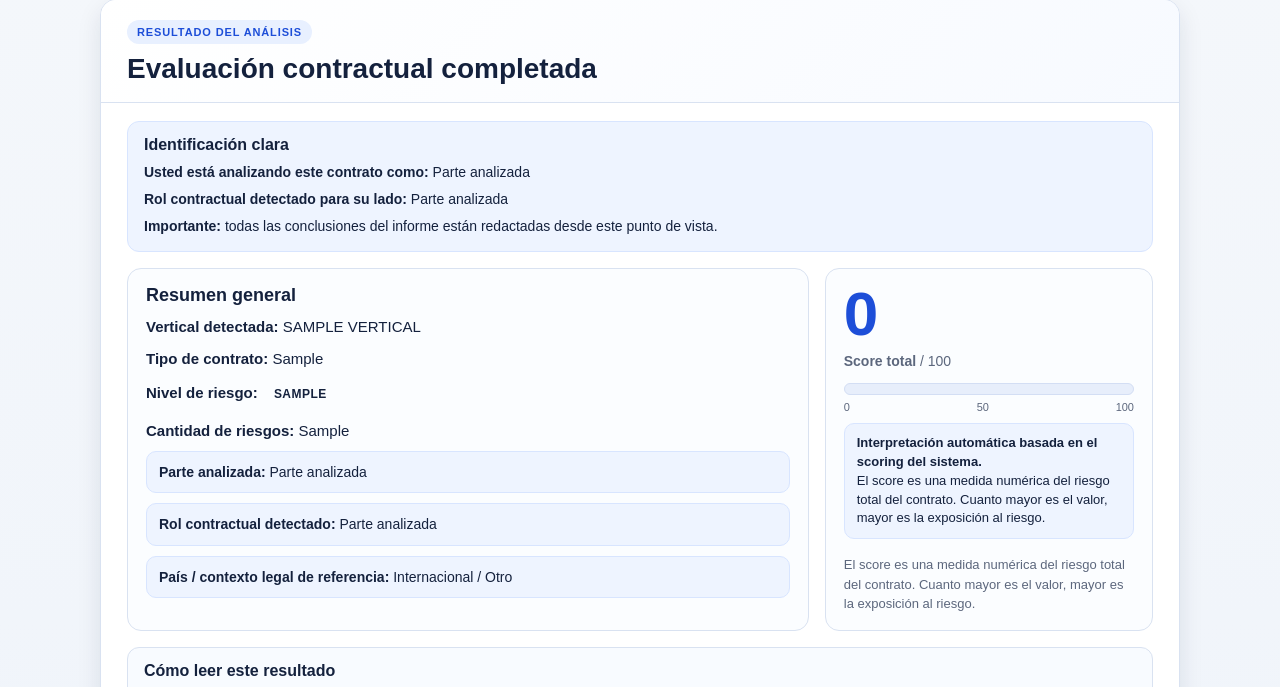
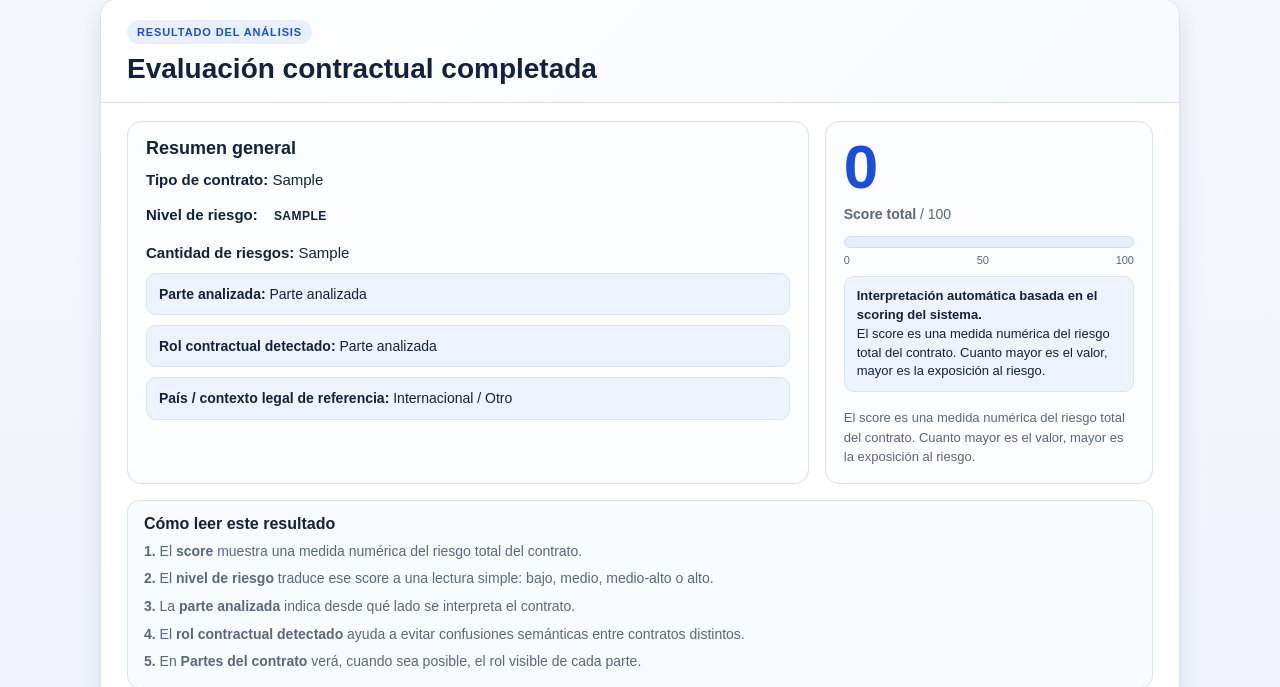
Before and after one commit to cgcv1961-design/AI_Gpt_AUTOMATIZACION, a FastAPI app: template demo_web/templates/resultado.html in a window 1280 px wide. Shown: the part 19-706 px from the top of the page. Run offline with FastAPI, Linux system fonts and the light colour scheme; the template is opened without the code that fills it: most values are stand-ins (such as "Sample title", 1, 10 or a date in 2020).

Commit message:
Simplifica resultado web y corrige roles visibles en Render

```diff
--- a/api/api.py
+++ b/api/api.py
@@ -143,10 +143,6 @@ def formatear_parte_visible(parte: Any) -> str:
     return texto_limpio(parte, default="-")
 
 
-# =========================================================
-# NORMALIZADORES DE ENTRADA
-# =========================================================
-
 def normalizar_perspectiva_entrada(valor: str) -> str:
     texto = (valor or "").strip().lower()
 
@@ -181,10 +177,6 @@ def normalizar_pais_entrada(valor: str) -> str:
 
     return mapa.get(texto, "internacional")
 
-
-# =========================================================
-# EXTRACCIÓN DE DATOS PARA LA UI
-# =========================================================
 
 def obtener_tipo_contrato(data: dict, resumen: dict) -> str:
     nucleo = data.get("nucleo_contractual", {}) or {}
@@ -400,7 +392,6 @@ async def analizar(
                 f"""
                 <p>El pipeline terminó, pero no se pudo renderizar <code>resultado.html</code>.</p>
                 <ul>
-                    <li><b>Vertical:</b> {html.escape(str(salida.get("vertical", "")))}</li>
                     <li><b>Perspectiva original recibida:</b> {html.escape(str(perspectiva))}</li>
                     <li><b>Perspectiva normalizada:</b> {html.escape(str(perspectiva_normalizada))}</li>
                     <li><b>País original recibido:</b> {html.escape(str(pais_referencia))}</li>
@@ -430,7 +421,6 @@ async def analizar(
             request=request,
             name="resultado.html",
             context={
-                "vertical": salida.get("vertical", "-"),
                 "json_nombre": json_nombre,
                 "word_nombre": word_nombre,
                 "tipo_contrato": tipo_contrato,
--- a/demo_web/templates/resultado.html
+++ b/demo_web/templates/resultado.html
@@ -119,29 +119,6 @@
             border-radius: 10px;
             font-size: 14px;
             line-height: 1.45;
-        }
-
-        .clarity-box {
-            margin-bottom: 16px;
-            padding: 14px 16px;
-            background: #eef4ff;
-            border: 1px solid #d8e5ff;
-            border-radius: 12px;
-        }
-
-        .clarity-box h3 {
-            margin: 0 0 8px;
-            font-size: 16px;
-        }
-
-        .clarity-box p {
-            margin: 0 0 6px;
-            font-size: 14px;
-            line-height: 1.5;
-        }
-
-        .clarity-box p:last-child {
-            margin-bottom: 0;
         }
 
         .partes-box {
@@ -453,23 +430,9 @@
             </div>
 
             <div class="content">
-                <div class="clarity-box">
-                    <h3>Identificación clara</h3>
-                    <p><strong>Usted está analizando este contrato como:</strong> {{ parte_analizada_label_final }}</p>
-                    <p><strong>Rol contractual detectado para su lado:</strong> {{ rol_detectado_final }}</p>
-                    {% if parte_analizada_identificada != "-" %}
-                    <p><strong>Parte analizada identificada:</strong> {{ parte_analizada_identificada }}</p>
-                    {% endif %}
-                    <p><strong>Importante:</strong> todas las conclusiones del informe están redactadas desde este punto de vista.</p>
-                </div>
-
                 <div class="summary-grid">
                     <div class="panel">
                         <h2>Resumen general</h2>
-
-                        <div class="row">
-                            <strong>Vertical detectada:</strong> {{ vertical | upper }}
-                        </div>
 
                         <div class="row">
                             <strong>Tipo de contrato:</strong> {{ tipo_contrato or "-" }}
```
Also changed, not shown: main.py (+67 -108 lines).
